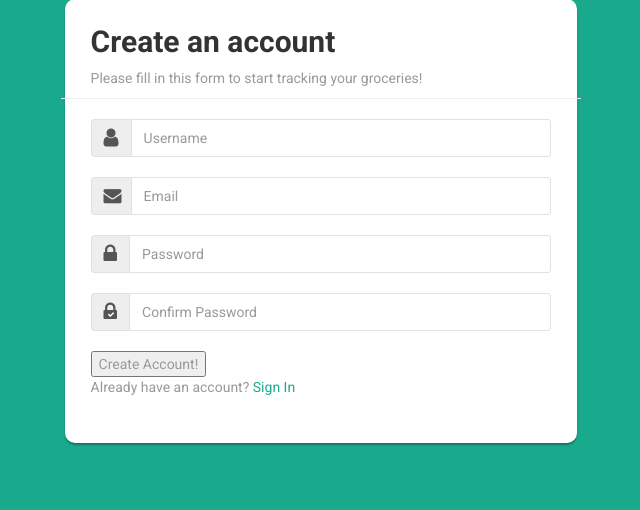
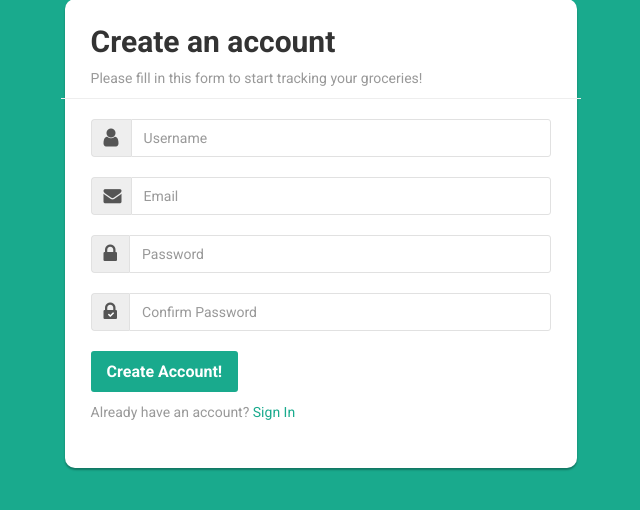
Before and after one commit to EthanWillinger/GroceryTracker, a Flask app: page /signup in a window 1280 px wide. Shown: the part 133-643 px from the top of the page, without its empty margins (319-959 px from the left). Run offline with Flask 2, Linux system fonts and the light colour scheme; some libraries are stand-ins or nearby versions.

Commit message:
fixed the create account button and spacing

```diff
--- a/static/auth.css
+++ b/static/auth.css
@@ -58,6 +58,7 @@ body {
     background: #19aa8d;
     border: none;
     min-width: 140px;
+    margin-bottom: 10px;
     }
   .signup-form .btn:hover, .signup-form .btn:focus {
     background: #179b81;
--- a/templates/signup.html
+++ b/templates/signup.html
@@ -39,7 +39,7 @@
       </div>
     </div>
 
-    {{ form.submit() }}
+    {{ form.submit(class="btn btn-primary btn-lg") }}
 
     <div class="form-group">Already have an account? <a href="{{login}}">Sign In</a></div>
   </form>
```
